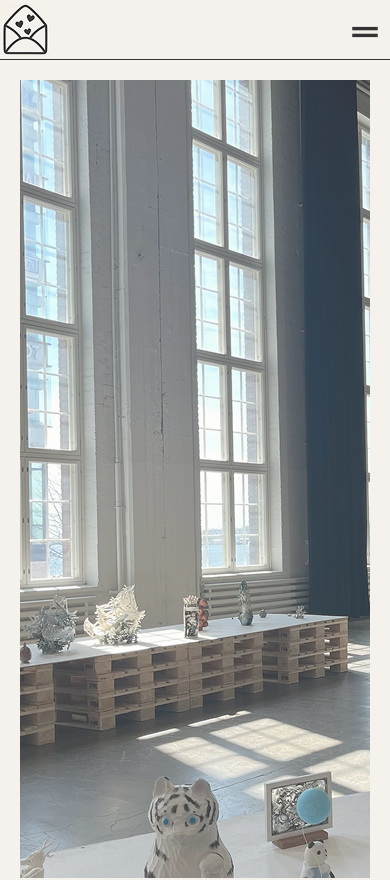
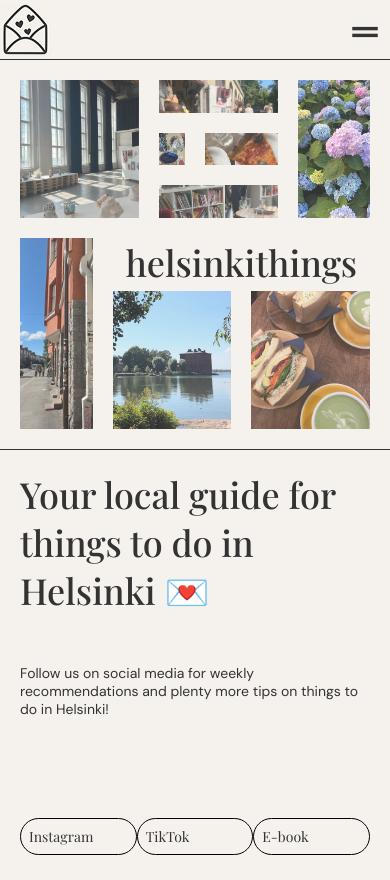
Before and after one commit to anniinankaa/helsinkithings, a React (Vite) app: page / in a window 390 px wide. Shown: the top 880 px of the page. Built offline with nearby package versions, Linux system fonts and the light colour scheme; a web font is replaced by a local one.

Commit message:
etusivun kollaasista responsiivinen

```diff
--- a/src/pages/HomePage/HomePics.css
+++ b/src/pages/HomePage/HomePics.css
@@ -1,5 +1,5 @@
 
-.homepics-container {
+/*.homepics-container {
 border-top: 1px solid;
 width: 100%;
 border-width: 100%;
@@ -9,29 +9,14 @@
 gap: 4px;
 transform-origin: top left;
 overflow: hidden;
-}
+}*/
 
 .homepics-container img {
-  height: auto;
   object-fit: cover;
   display: block;
-}
-
-.row-container {
-    display: flex;
-    flex-direction: row;
-}
-
-.column-container {
-    display: flex;
-    flex-direction: column;
-}
-
-.group-container {
-    display: grid;
-    grid-template-columns: repeat(5 1fr);
-    grid-template-rows: repeat(auto-fill, 1fr);
-    gap: 32px;
+  width: 100%;
+  height: 100%;
+  overflow: hidden;
 }
 
 #all {
@@ -40,84 +25,191 @@
   overflow-x: auto;
 }
 
-#pic1 {
-    grid-row: 1;
-    grid-column: 1;
+.homepics-container {
+  border-top: 1px solid;
+  width: 100%;
+  max-height: 100dvh;
+  display: grid;
+  grid-template-columns: repeat(8, 1fr);
+  grid-template-rows: repeat(8, 1fr);
+  gap: var(--space-sm);
+  padding: var(--space-sm);
 }
 
-#pic2 {
-    grid-row: 1;
-    grid-column: 1 / span 2;
+.div1 {
+  grid-column: span 3 / span 3;
+  grid-row: span 5 / span 5;
 }
 
-#pic3 {
-    grid-row: 2;
-    grid-column: 1;
+.div2 {
+  grid-column: span 3 / span 3;
+  grid-row: span 2 / span 2;
+  grid-column-start: 4;
 }
 
-#pic4 {
-    grid-row: 2;
-    grid-column: 2;
+.div3 {
+  grid-row: span 2 / span 2;
+  grid-column-start: 4;
+  grid-row-start: 3;
 }
 
-#title {
-    grid-row: 3;
-    grid-column: 1 / span 2;
+.div4 {
+  grid-column: span 2 / span 2;
+  grid-row: span 2 / span 2;
+  grid-column-start: 5;
+  grid-row-start: 3;
 }
 
-#pics234 {
-    grid-row: 1;
-    grid-column: 2;
+.div5 {
+  grid-column: span 2 / span 2;
+  grid-row: span 3 / span 3;
+  grid-column-start: 1;
+  grid-row-start: 6;
 }
 
-#pics1234 {
-    grid-row: 1 / span 3;
-    grid-column: 1 / span 3;
+.div6 {
+  grid-column: span 2 / span 2;
+  grid-row: span 3 / span 3;
+  grid-column-start: 3;
+  grid-row-start: 6;
 }
 
-#pic5 {
-    grid-row: 1;
-    grid-column: 1;
+.div7 {
+  grid-column: span 2 / span 2;
+  grid-row: span 3 / span 3;
+  grid-column-start: 5;
+  grid-row-start: 6;
 }
 
-#pic6 {
-    grid-row: 1;
-    grid-column: 2;
+.div8 {
+  grid-column: span 2 / span 2;
+  grid-row: span 3 / span 3;
+  grid-column-start: 7;
+  grid-row-start: 1;
 }
 
-#pic7 {
-    grid-row: 1;
-    grid-column: 3;
+.div9 {
+  grid-column: span 2 / span 2;
+  grid-row: span 3 / span 3;
+  grid-column-start: 7;
+  grid-row-start: 4;
 }
 
-#pics567 {
-    margin-top: 32px;
-    grid-row: 3 / span 2;
-    grid-column: 1;
+.div10 {
+  grid-column: span 2 / span 2;
+  grid-row: span 2 / span 2;
+  grid-column-start: 7;
+  grid-row-start: 7;
 }
 
-#pic8 {
-    grid-row: 1;
-    grid-column: 1;
-}
-
-#pic9 {
-    grid-row: 2;
-    grid-column: 1;
-}
-
-#pic10 {
-    grid-row: 3;
-    grid-column: 1;
-    object-fit: contain;
-}
-
-#pics8910 {
-    grid-row: 1 / span 5;
-    grid-column: 3;
-    margin-left: 32px;
+.div11 {
+  grid-column: span 3 / span 3;
+  grid-column-start: 4;
+  grid-row-start: 5;
+  align-content: center;
 }
 
 .homepics-container h1 {
-    font-size: 86px;
+  font-size: var(--font-size-2xl);
+
+  @media (max-width: 1550px) {
+    font-size: var(--font-size-xl);
   }
+}
+
+
+@media (max-width: 1140px) {
+  .homepics-container {
+    grid-template-columns: repeat(8, 1fr);
+    grid-template-rows: repeat(7, minmax(0, 1fr));
+  }
+
+  .homepics-container h1 {
+    font-size: var(--font-size-2xl);
+
+    @media (max-width: 850px) {
+      font-size: var(--font-size-xl);
+    }
+  }
+
+  .div1 {
+    grid-column: span 3 / span 3;
+    grid-row: span 3 / span 3;
+  }
+
+  .div2 {
+    grid-column: span 3 / span 3;
+    grid-row: unset;
+    grid-column-start: 4;
+  }
+
+  .div3 {
+    grid-column-start: 4;
+    grid-row: unset;
+    grid-row-start: 2;
+  }
+
+  .div4 {
+    grid-column: span 2 / span 2;
+    grid-column-start: 5;
+    grid-row: unset;
+    grid-row-start: 2;
+  }
+
+  .div5 {
+    grid-column: span 2 / span 2;
+    grid-row: span 4 / span 4;
+    grid-column-start: 1;
+    grid-row-start: 4;
+  }
+
+  .div6 {
+    grid-column: span 3 / span 3;
+    grid-column-start: 4;
+    grid-row: span 1 / span 1;
+    grid-row-start: 3;
+  }
+
+  .div7 {
+    grid-column: span 3 / span 3;
+    grid-row: span 3 / span 3;
+    grid-column-start: 3;
+    grid-row-start: 5;
+  }
+
+  .div8 {
+    grid-column: span 2 / span 2;
+    grid-row: span 3 / span 3;
+    grid-column-start: 7;
+    grid-row-start: 1;
+  }
+
+  .div9 {
+    display: none;
+  }
+
+  .div10 {
+    grid-column: span 3 / span 3;
+    grid-row: span 3 / span 3;
+    grid-column-start: 6;
+    grid-row-start: 5;
+  }
+
+  .div11 {
+    grid-column: span 6 / span 6;
+    grid-column-start: 3;
+    grid-row-start: 4;
+  }
+}
+
+@media (max-width: 850px) {
+  .homepics-container {
+    aspect-ratio: 1;
+  }
+}
+
+@media (max-width: 700px) {
+  .homepics-container h1 {
+    font-size: var(--font-size-lg);
+  }
+}
--- a/src/pages/HomePage/HomePics.jsx
+++ b/src/pages/HomePage/HomePics.jsx
@@ -2,30 +2,40 @@ import './HomePics.css'
 
 function HomePics () {
   return (
-     <div className="homepics-container">
-        <div className='row-container' id='all'>
-            <div className='column-container'>
-                <div className='group-container' id='pics1234'>
-                    <img src='/homefirstpics/pic1.png' alt='museum pic' id='pic1'></img>
-                    <div className='group-container' id='pics234'>
-                        <img src='/homefirstpics/pic2.png' alt='street pic' id='pic2'></img>
-                        <img src='/homefirstpics/pic3.png' alt='shell pic' id='pic3'></img>
-                        <img src='/homefirstpics/pic4.png' alt='pizza pic' id='pic4'></img>
-                        <h1 id='title'>helsinkithings</h1>
-                    </div>
-                </div>
-                <div className='group-container' id='pics567'>
-                    <img src='/homefirstpics/pic5.png' alt='street pic' id='pic5'></img>
-                    <img src='/homefirstpics/pic6.png' alt='event pic' id='pic6'></img>
-                    <img src='/homefirstpics/pic7.png' alt='lake pic' id='pic7'></img>
-                </div>
-            </div>
-            <div className='group-container' id='pics8910'>
-                <img src='/homefirstpics/pic8.png' alt='flower pic' id='pic8'></img>
-                <img src='/homefirstpics/pic9.png' alt='blue gallery pic' id='pic9'></img>
-                <img src='/homefirstpics/pic10.png' alt='sandwhich matcha pic' id='pic10'></img>
-            </div>
-        </div>
+    <div className="homepics-container">
+      <div className="div1">
+        <img src='/homefirstpics/pic1.png' alt='museum' id='pic1'></img>
+      </div>
+      <div className="div2">
+        <img src='/homefirstpics/pic2.png' alt='street' id='pic2'></img>
+      </div>
+      <div className="div3">
+        <img src='/homefirstpics/pic3.png' alt='shell' id='pic3'></img>
+      </div>
+      <div className="div4">
+        <img src='/homefirstpics/pic4.png' alt='pizza' id='pic4'></img>
+      </div>
+      <div className="div5">
+        <img src='/homefirstpics/pic5.png' alt='street' id='pic5'></img>
+      </div>
+      <div className="div6">
+        <img src='/homefirstpics/pic6.png' alt='event' id='pic6'></img>
+      </div>
+      <div className="div7">
+        <img src='/homefirstpics/pic7.png' alt='lake' id='pic7'></img>
+      </div>
+      <div className="div8">
+        <img src='/homefirstpics/pic8.png' alt='flower' id='pic8'></img>
+      </div>
+      <div className="div9">
+        <img src='/homefirstpics/pic9.png' alt='blue gallery' id='pic9'></img>
+      </div>
+      <div className="div10">
+        <img src='/homefirstpics/pic10.png' alt='sandwhich matcha' id='pic10'></img>
+      </div>
+      <div className="div11">
+        <h1 id='title'>helsinkithings</h1>
+      </div>
     </div>
   );
 }
```
Lines whose indentation alone changed are shown as unchanged.
